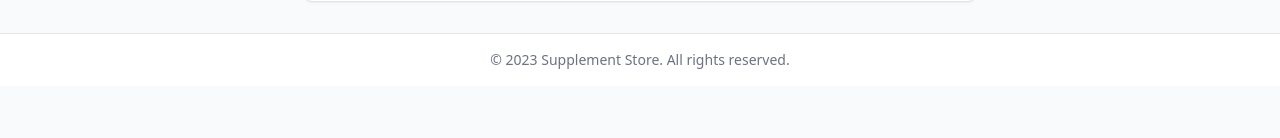
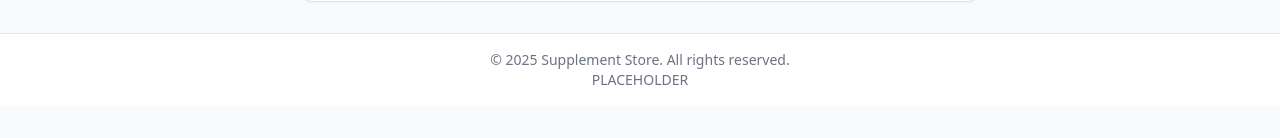
Before and after one commit to hazardNode/DDFarma, a Django app: page /account/profile/ in a window 1280 px wide. Shown: the part 662-800 px from the top of the page. Run offline with Django 5.2, Linux system fonts and the light colour scheme; the visitor is signed in with stand-in values (Sample User, id 1); some libraries are stand-ins or nearby versions.

Commit message:
Añadido aclaración

```diff
--- a/core/templates/base.html
+++ b/core/templates/base.html
@@ -97,7 +97,8 @@
 <!-- Footer -->
 <footer class="bg-white border-t border-gray-200">
     <div class="max-w-7xl mx-auto py-4 px-4 sm:px-6 lg:px-8">
-        <p class="text-center text-gray-500 text-sm">&copy; 2023 Supplement Store. All rights reserved.</p>
+        <p class="text-center text-gray-500 text-sm">&copy; 2025 Supplement Store. All rights reserved.</p>
+        <p class="text-center text-gray-500 text-sm">PLACEHOLDER</p>
     </div>
 </footer>
 
```
